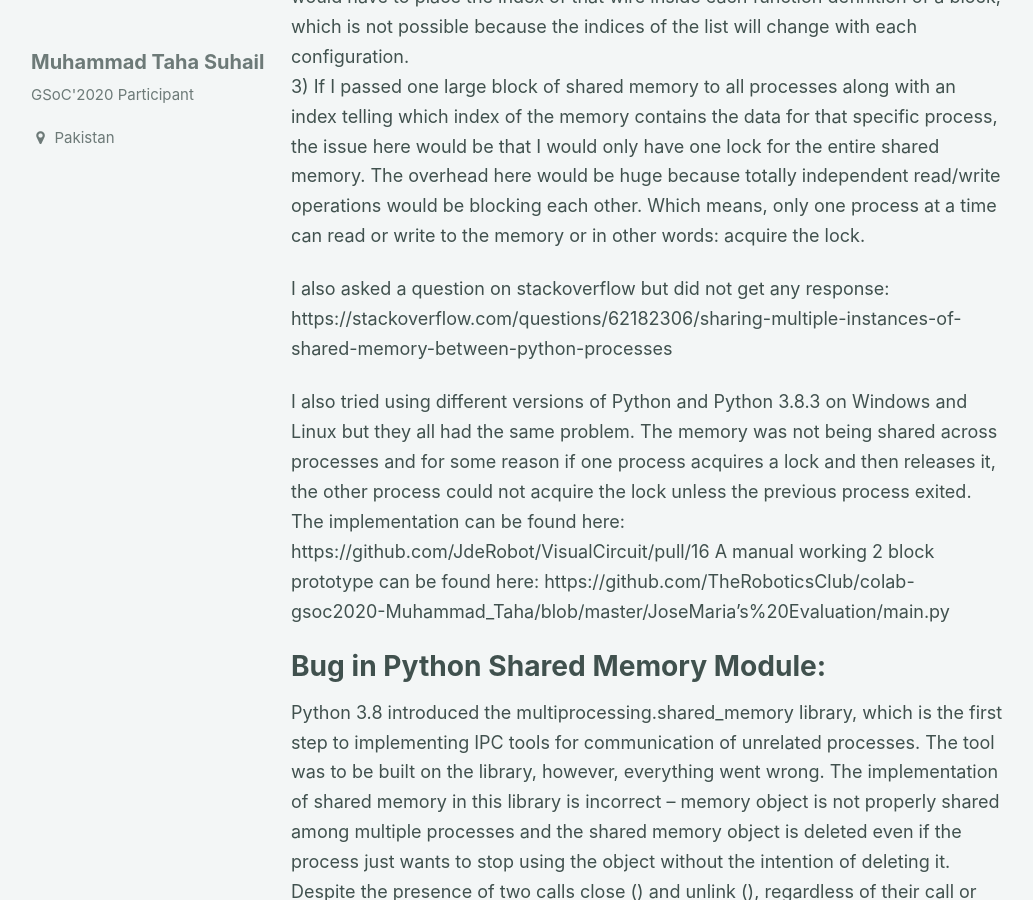
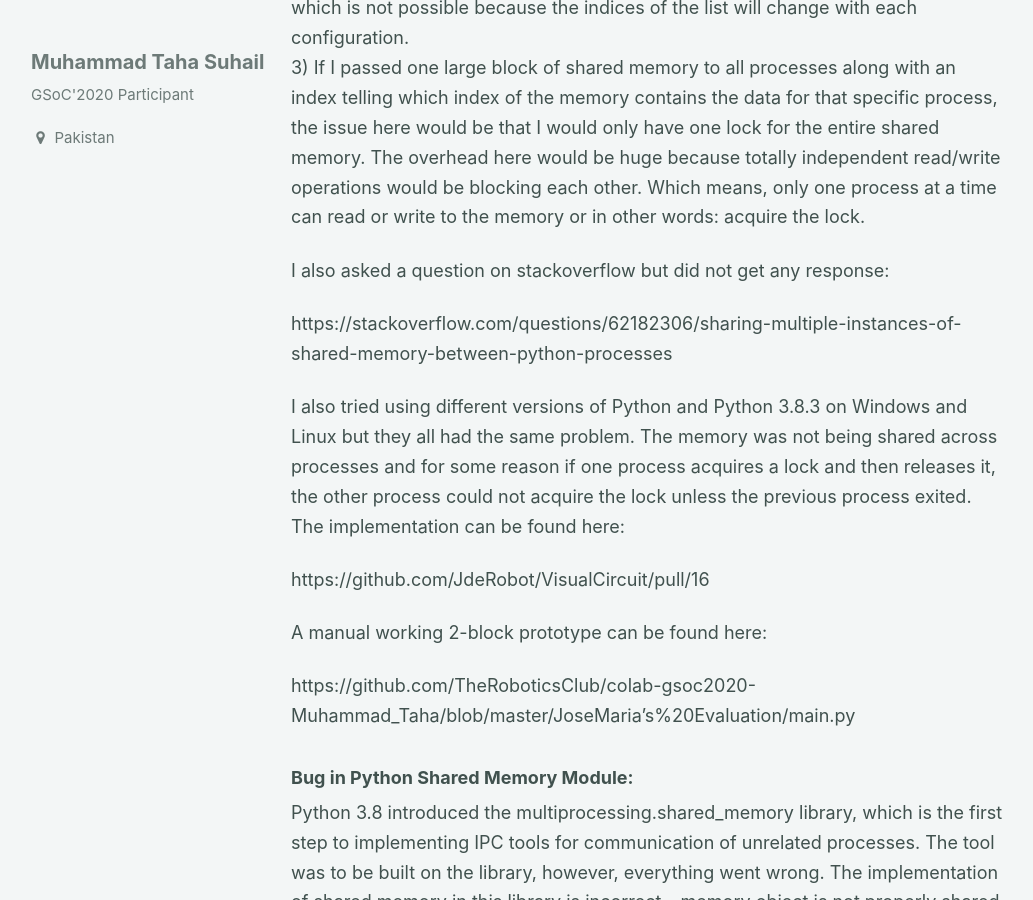
Before and after one commit to TheRoboticsClub/colab-gsoc2020-Muhammad_Taha, a Jekyll site: the page built from docs/_posts/2020-06-01-Week-1-GSoC.md, in a window 1280 px wide and 900 px high, scrolled down 1070 px. Shown: the whole window, without its empty margins (7-1040 px from the left). Built offline with Jekyll 4.4.1, drawn with Linux system fonts in a browser that asks for light colours; some of the changed text lies outside the part shown.

```diff
--- a/docs/_posts/2020-06-01-Week-1-GSoC.md
+++ b/docs/_posts/2020-06-01-Week-1-GSoC.md
@@ -5,7 +5,7 @@ categories: progess
 tags: jekyll
 ---
 
-### Python Application Builder
+# Python Application Builder
 In this week, I had to try different methods to share memory between Python processes as in the Week-3 of community bonding period I was experiencing issues with the Python shared memory module. I implemented the shared memory architecture through the following three ways:
 
 ## Pickling:
@@ -18,33 +18,38 @@ The multiprocessing library in Python 3.8 provides a SharedArray() object which
 3) If I passed one large block of shared memory to all processes along with an index telling which index of the memory contains the data for that specific process, the issue here would be that I would only have one lock for the entire shared memory. The overhead here would be huge because totally independent read/write operations would be blocking each other. Which means, only one process at a time can read or write to the memory or in other words: acquire the lock.
 
 I also asked a question on stackoverflow but did not get any response:
+
 https://stackoverflow.com/questions/62182306/sharing-multiple-instances-of-shared-memory-between-python-processes
 
 I also tried using different versions of Python and Python 3.8.3 on Windows and Linux but they all had the same problem. The memory was not being shared across processes and for some reason if one process acquires a lock and then releases it, the other process could not acquire the lock unless the previous process exited.
 The implementation can be found here:
+
 https://github.com/JdeRobot/VisualCircuit/pull/16
-A manual working 2 block prototype can be found here:
+
+A manual working 2-block prototype can be found here:
+
 https://github.com/TheRoboticsClub/colab-gsoc2020-Muhammad_Taha/blob/master/JoseMaria's%20Evaluation/main.py
 
 
-# Bug in Python Shared Memory Module:
+### Bug in Python Shared Memory Module:
 Python 3.8 introduced the multiprocessing.shared_memory library, which is the first step to implementing IPC tools for communication of unrelated processes. The tool was to be built on the library, however, everything went wrong. The implementation of shared memory in this library is incorrect – memory object is not properly shared among multiple processes and the shared memory object is deleted even if the process just wants to stop using the object without the intention of deleting it. Despite the presence of two calls close () and unlink (), regardless of their call or non-call, the object is deleted when any of the processes using the object terminates.
 
 ## Memory Maps:
 The advantages of using memory maps were their speed as they are allocated in RAM and they are well tested and work great. The issue here again was that only one process could lock the memory at a time and that is why this approach had to be discarded for only this reason.
 
 
-# The only solution I could find that worked was using the POSIX_IPC module for Python. This was the most suitable approach to proceed with, however, it required much more work.
+### The only solution I could find that worked was using the POSIX_IPC module for Python. This was the most suitable approach to proceed with, however, it required much more work.
 
 ## Why use POSIX_IPC implementation?
 The transfer and sharing of objects between processes through shared memory are much more efficient than serialization and deserialization, as it is practically free, therefore it fits great for implementing a low-latency high-bandwidth data exchange between processes within a single node. There were a lot of benefits in this case:
-# Benefits:
+### Benefits:
 Lightweight Processes: As the processes were completely independent now and just needed the wire identifier to work. They no longer needed to inherit all the memory from their parent process.
 Much Faster: As POSIX_IPC is a low level library, the interprocess communication has very low overhead and is much faster than the traditional Python interprocess communication.
 Modular: Each process only requires the name of the shared memory and the Wire class handles everything from reading, writing to memory synchronization using semaphores.
 One of the downsides of this approach is that it does not support Windows as Windows is not POSIX compliant. However, for now, this tool is not aimed at being cross platform. In future, an equivalent library such as win32 might be used to make it cross platform.
 
-At the end of Week-1, a working 2 block prototype using the POSIX_IPC module was developed. It can be found on:
+At the end of Week-1, a working  2-block prototype using the POSIX_IPC module was developed. It can be found on:
+
 https://github.com/TheRoboticsClub/colab-gsoc2020-Muhammad_Taha/tree/master/JoseMaria's%20Evaluation/POSIX_IPC_Implementation
 
 The Youtube video can be found on:
```
